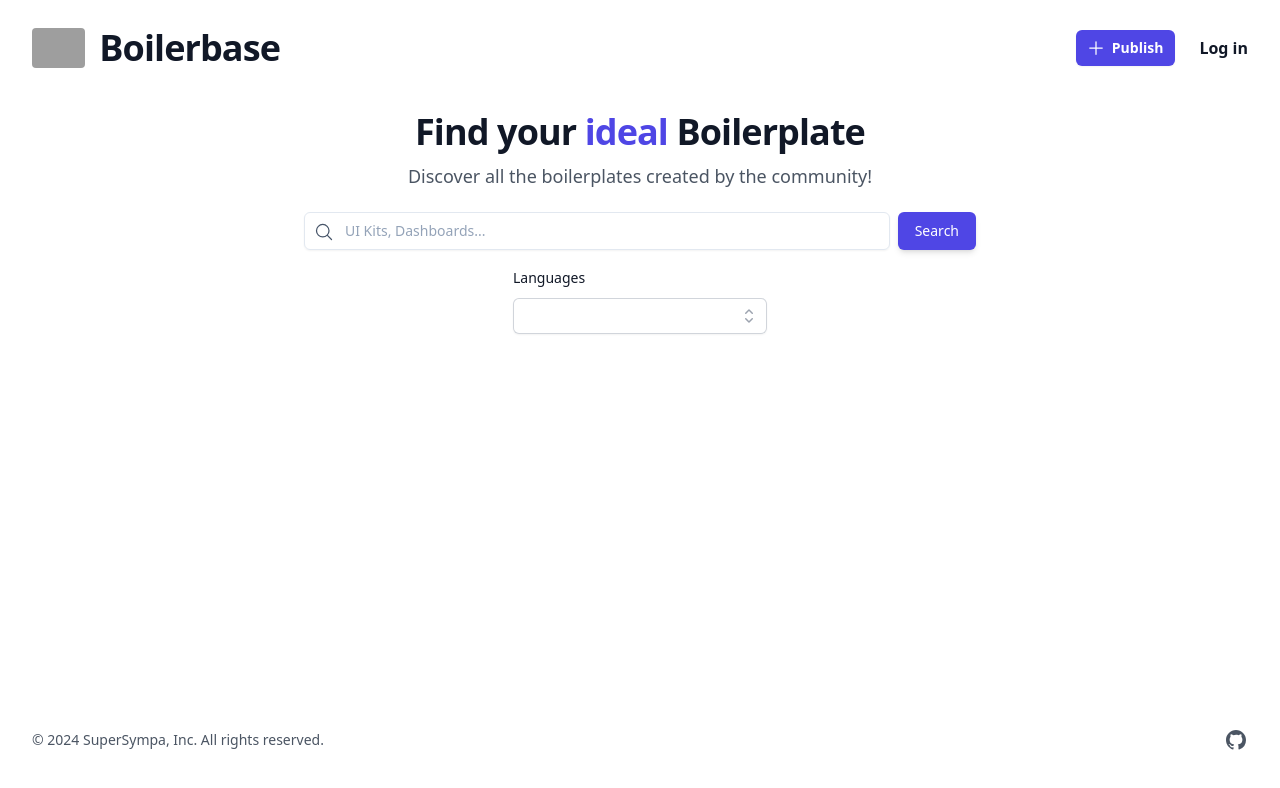
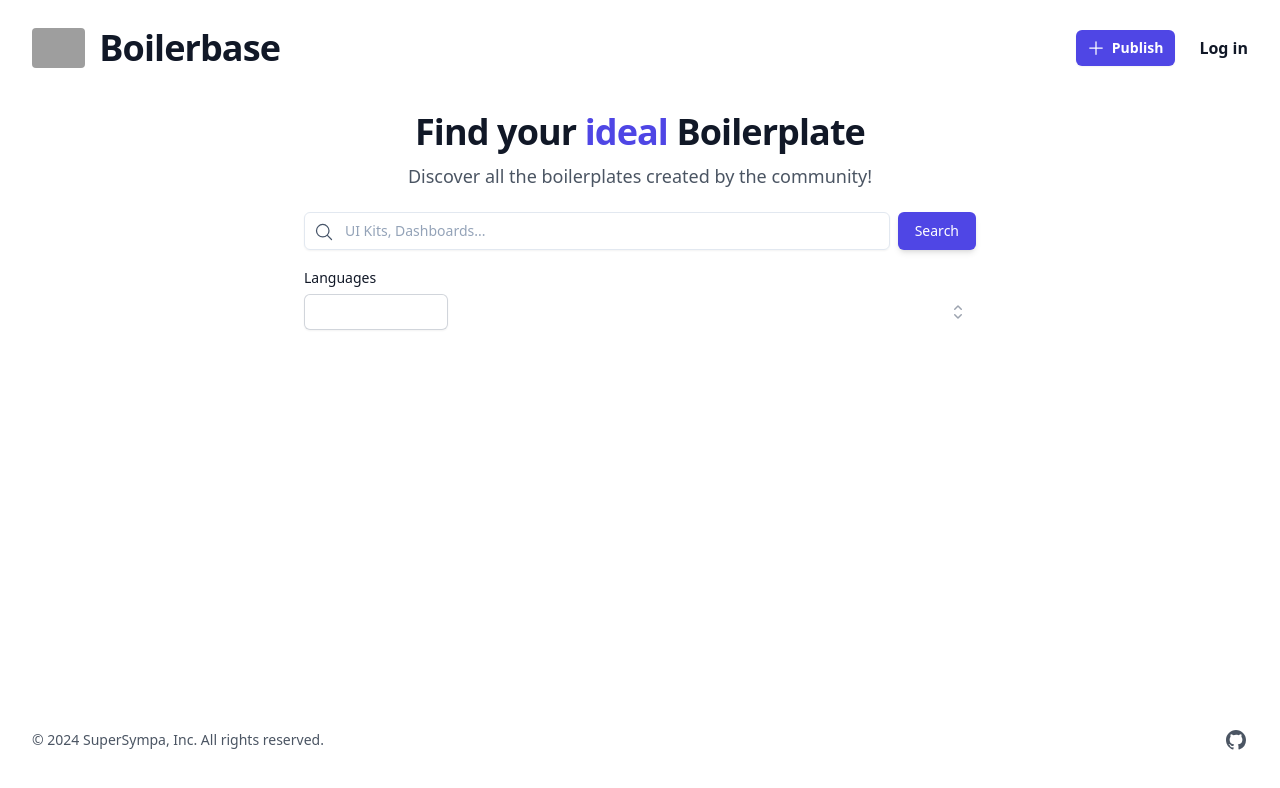
Before and after one commit to TangoCh4rlie/Boilerbase, a Vue app: page /search in a window 1280 px wide. Shown: the top 788 px of the page. Built offline with nearby package versions, Linux system fonts and the light colour scheme; grey boxes are pictures that could not be loaded.

Commit message:
feat: wip input

```diff
--- a/src/_helpers/languages.ts
+++ b/src/_helpers/languages.ts
@@ -1,47 +1,47 @@
-export const availableLanguages: { label: string, color: string }[] = [
-  { label: 'javascript', color: '' },
-  { label: 'typescript', color: '' },
-  { label: 'python', color: '' },
-  { label: 'java', color: '' },
-  { label: 'csharp', color: '' },
-  { label: 'php', color: '' },
-  { label: 'ruby', color: '' },
-  { label: 'go', color: '' },
-  { label: 'cplusplus', color: '' },
-  { label: 'c', color: '' },
-  { label: 'shell', color: '' },
-  { label: 'swift', color: '' },
-  { label: 'kotlin', color: '' },
-  { label: 'rust', color: '' },
-  { label: 'scala', color: '' },
-  { label: 'vue', color: '' },
-  { label: 'react', color: '' },
-  { label: 'angular', color: '' },
-  { label: 'svelte', color: '' },
-  { label: 'django', color: '' },
-  { label: 'flask', color: '' },
-  { label: 'spring', color: '' },
-  { label: 'express', color: '' },
-  { label: 'nest', color: '' },
-  { label: 'laravel', color: '' },
-  { label: 'rails', color: '' },
-  { label: 'deno', color: '' },
-  { label: 'node', color: '' },
-  { label: 'next', color: '' },
-  { label: 'nuxt', color: '' },
-  { label: 'electron', color: '' },
-  { label: 'react native', color: '' },
-  { label: 'perl', color: '' },
-  { label: 'r', color: '' },
-  { label: 'elixir', color: '' },
-  { label: 'haskell', color: '' },
-  { label: 'fsharp', color: '' },
-  { label: 'elm', color: '' },
-  { label: 'ocaml', color: '' },
-  { label: 'lua', color: '' },
-  { label: 'erlang', color: '' },
-  { label: 'groovy', color: '' },
-  { label: 'clojure', color: '' },
-  { label: 'crystal', color: '' },
-  { label: 'julia', color: '' },
+export const availableLanguages: string[] = [
+  'javascript',
+  'typescript',
+  'python',
+  'java',
+  'csharp',
+  'php',
+  'ruby',
+  'go',
+  'cplusplus',
+  'c',
+  'shell',
+  'swift',
+  'kotlin',
+  'rust',
+  'scala',
+  'vue',
+  'react',
+  'angular',
+  'svelte',
+  'django',
+  'flask',
+  'spring',
+  'express',
+  'nest',
+  'laravel',
+  'rails',
+  'deno',
+  'node',
+  'next',
+  'nuxt',
+  'electron',
+  'react native',
+  'perl',
+  'r',
+  'elixir',
+  'haskell',
+  'fsharp',
+  'elm',
+  'ocaml',
+  'lua',
+  'erlang',
+  'groovy',
+  'clojure',
+  'crystal',
+  'julia',
 ];
--- a/src/components/search/LanguageFilterComponent.vue
+++ b/src/components/search/LanguageFilterComponent.vue
@@ -6,41 +6,89 @@ import {
   ComboboxInput,
   ComboboxLabel,
   ComboboxOption,
-  ComboboxOptions
+  ComboboxOptions,
 } from '@headlessui/vue'
 import { availableLanguages } from '@/_helpers/languages'
 import { computed, ref } from 'vue'
+import { useSearchStore } from '@/stores/search.store'
+import { storeToRefs } from 'pinia'
 
-const languages = availableLanguages;
+const searchStore = useSearchStore()
+const { languages } = storeToRefs(searchStore)
+
+const availableLanguagesString: string[] = availableLanguages
 
 const query = ref('')
-const selectedLanguages = ref([])
+
 const filteredLanguages = computed(() =>
   query.value === ''
-    ? languages
-    : languages.filter((language) => {
-      return language.label.toLowerCase().includes(query.value.toLowerCase())
-    }),
+    ? availableLanguagesString
+    : availableLanguagesString.filter(language => {
+        return language.toLowerCase().includes(query.value.toLowerCase())
+      }),
 )
+
+function addLanguage() {
+  if (!languages.value.includes(query.value)) {
+    languages.value.push(query.value)
+  }
+  query.value = ''
+}
 </script>
 
 <template>
-  <Combobox as="div" v-model="selectedLanguages" @update:modelValue="query = ''" multiple>
-    <ComboboxLabel class="block text-sm font-medium leading-6 text-gray-900">Languages</ComboboxLabel>
-    <div class="relative mt-2">
-      <ComboboxInput class="w-full rounded-md border-0 bg-white py-1.5 pl-3 pr-10 text-gray-900 shadow-sm ring-1 ring-inset ring-gray-300 focus:outline-none focus:ring-2 focus:ring-inset focus:ring-indigo-600 sm:text-sm sm:leading-6" @change="query = $event.target.value" @blur="query = ''" :display-value="(languages) => languages.map(lang => lang.label).join(', ')" />
-      <ComboboxButton class="absolute inset-y-0 right-0 flex items-center rounded-r-md px-2 focus:outline-none">
+  <Combobox
+    as="div"
+    v-model="languages"
+    @change="query = ''"
+    multiple
+  >
+    <ComboboxLabel class="block text-sm font-medium leading-6 text-gray-900"
+      >Languages
+    </ComboboxLabel>
+    <div class="relative mt-1">
+      <ComboboxInput
+        class="w-36 rounded-md border-0 bg-white py-1.5 pl-3 pr-10 text-gray-900 shadow-sm ring-1 ring-inset ring-gray-300 focus:outline-none focus:ring-2 focus:ring-inset focus:ring-indigo-600 sm:text-sm sm:leading-6"
+        @change="query = $event.target.value"
+        @blur="query = ''"
+        :display-value="() => query"
+      />
+      <ComboboxButton
+        class="absolute inset-y-0 right-0 flex items-center rounded-r-md px-2 focus:outline-none"
+      >
         <ChevronUpDownIcon class="h-5 w-5 text-gray-400" aria-hidden="true" />
       </ComboboxButton>
 
-      <ComboboxOptions v-if="filteredLanguages.length > 0" class="absolute z-10 mt-1 max-h-60 w-full overflow-auto rounded-md bg-white py-1 text-base shadow-lg ring-1 ring-black ring-opacity-5 focus:outline-none sm:text-sm">
-        <ComboboxOption v-for="(language, index) in filteredLanguages" :key="index" :value="language" as="template" v-slot="{ active, selected }">
-          <li :class="['relative cursor-default select-none py-2 pl-3 pr-9', active ? 'bg-indigo-600 text-white' : 'text-gray-900']">
+      <ComboboxOptions
+        v-if="filteredLanguages.length > 0"
+        class="absolute z-10 mt-1 max-h-60 w-full overflow-auto rounded-md bg-white py-1 text-base shadow-lg ring-1 ring-black ring-opacity-5 focus:outline-none sm:text-sm"
+      >
+        <ComboboxOption
+          v-for="(language, index) in filteredLanguages"
+          :key="index"
+          :value="language"
+          as="template"
+          v-slot="{ active, selected }"
+          @click="addLanguage(); query = ''"
+          @keyup.enter="addLanguage(); query = ''"
+        >
+          <li
+            :class="[
+              'relative cursor-default select-none py-2 pl-3 pr-9',
+              active ? 'bg-indigo-600 text-white' : 'text-gray-900',
+            ]"
+          >
             <span :class="['block truncate', selected && 'font-semibold']">
-              {{ language.label }}
+              {{ language }}
             </span>
 
-            <span v-if="selected" :class="['absolute inset-y-0 right-0 flex items-center pr-4', active ? 'text-white' : 'text-indigo-600']">
+            <span
+              v-if="selected"
+              :class="[
+                'absolute inset-y-0 right-0 flex items-center pr-4',
+                active ? 'text-white' : 'text-indigo-600',
+              ]"
+            >
               <CheckIcon class="h-5 w-5" aria-hidden="true" />
             </span>
           </li>
@@ -49,6 +97,3 @@ const filteredLanguages = computed(() =>
     </div>
   </Combobox>
 </template>
-
-<style scoped>
-</style>
--- a/src/stores/boilerplate.store.ts
+++ b/src/stores/boilerplate.store.ts
@@ -15,9 +15,17 @@ export const useBoilerplateStore = defineStore({
     likeBoilerplate(id: number) {
       fetchWrapper.put(`like/${id}`, null, true);
     },
-    async searchBoilerplates(name: string) {
+    async searchBoilerplates(name: string, languages: string[], features: string[]) {
+      console.log(name, languages, features);
       this.searchedBoilerplates = null;
-      this.searchedBoilerplates = await fetchWrapper.get(`boilerplate/search?name=${name}`, null, false);
+
+      const languagesParams = new URLSearchParams();
+      languages.forEach(language => languagesParams.append('languages', language));
+
+      const featuresParams = new URLSearchParams();
+      features.forEach(feature => featuresParams.append('features', feature));
+
+      this.searchedBoilerplates = await fetchWrapper.get(`boilerplate/search?name=${name}&${languagesParams}&${featuresParams}`, null, false);
     }
   }
 })
--- /dev/null
+++ b/src/stores/search.store.ts
@@ -0,0 +1,10 @@
+import { defineStore } from 'pinia'
+
+export const useSearchStore = defineStore({
+  id: 'search',
+  state: () => ({
+    name: '' as string,
+    languages: [] as string[],
+    features: [] as string[],
+  })
+})
--- a/src/views/SearchView.vue
+++ b/src/views/SearchView.vue
@@ -5,15 +5,23 @@ import { ref } from 'vue'
 import { useBoilerplateStore } from '@/stores/boilerplate.store'
 import { storeToRefs } from 'pinia'
 import BoilerPreviewComponent from '@/components/BoilerPreviewComponent.vue'
+import { useSearchStore } from '@/stores/search.store'
 
 const boilerplateStore = useBoilerplateStore()
 const { searchedBoilerplates } = storeToRefs(boilerplateStore)
 
+const searchStore = useSearchStore()
+const { name, languages, features } = storeToRefs(searchStore)
+
 const inputSearch = ref('')
 
 const searchBoilerplates = async () => {
-  const result = await boilerplateStore.searchBoilerplates(inputSearch.value)
-  console.log(result)
+  console.log(name.value, languages.value, features.value)
+  await boilerplateStore.searchBoilerplates(
+    name.value,
+    languages.value,
+    features.value,
+  )
 }
 </script>
 
@@ -34,7 +42,7 @@ const searchBoilerplates = async () => {
         />
 
         <input
-          v-model="inputSearch"
+          v-model="name"
           class="w-full bg-transparent placeholder:text-slate-400 text-slate-700 text-sm border border-slate-200 rounded-md pl-10 pr-3 py-2 transition duration-300 ease focus:outline-none focus:border-slate-400 hover:border-slate-300 shadow-sm focus:shadow"
           placeholder="UI Kits, Dashboards..."
         />
@@ -47,16 +55,32 @@ const searchBoilerplates = async () => {
           Search
         </button>
       </div>
-    </div>
-    <div class="flex justify-start mt-4">
-      <LanguageFilterComponent />
+      <div class="mt-4 items-start">
+        <span
+          v-for="(language, index) in languages"
+          :key="index"
+          class="inline-flex items-center rounded-md bg-gray-50 px-2 py-1 text-xs font-medium text-gray-600 ring-1 ring-inset ring-gray-500/10"
+          >{{ language }}</span
+        >
+        <span
+          v-for="(feat, index) in features"
+          :key="index"
+          class="inline-flex items-center rounded-md bg-blue-50 px-2 py-1 text-xs font-medium text-blue-700 ring-1 ring-inset ring-blue-700/10"
+          >{{ feat }}</span
+        >
+        <LanguageFilterComponent />
+      </div>
     </div>
   </div>
   <ul
     role="list"
     class="mx-5 grid grid-cols-1 gap-x-6 gap-y-8 lg:grid-cols-3 xl:gap-x-8"
   >
-    <li v-for="boilerplate in searchedBoilerplates" :key="boilerplate.id" class="overflow-hidden rounded-xl border border-gray-200">
+    <li
+      v-for="boilerplate in searchedBoilerplates"
+      :key="boilerplate.id"
+      class="overflow-hidden rounded-xl border border-gray-200"
+    >
       <BoilerPreviewComponent :boilerplate="boilerplate" />
     </li>
   </ul>
```
